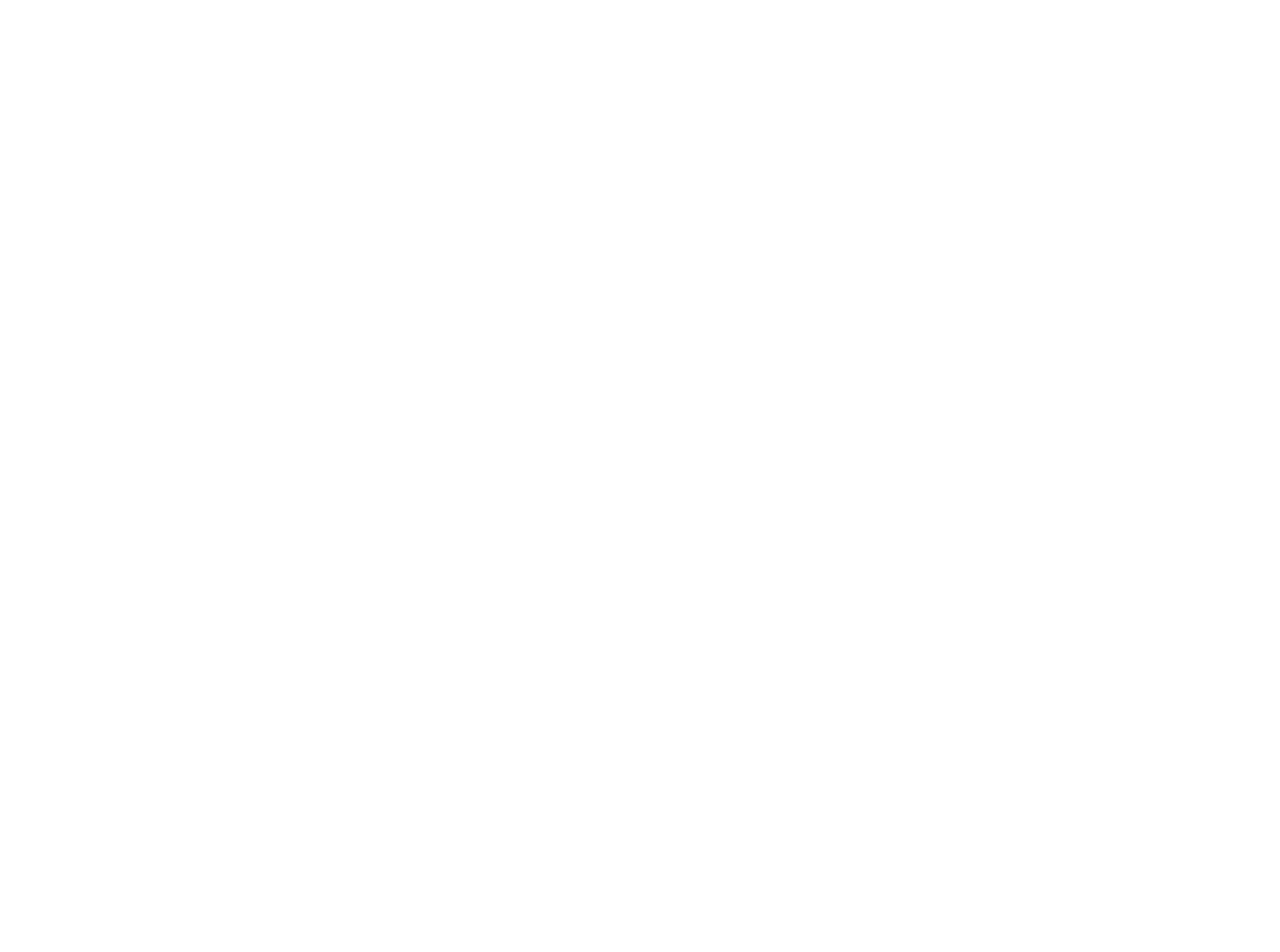
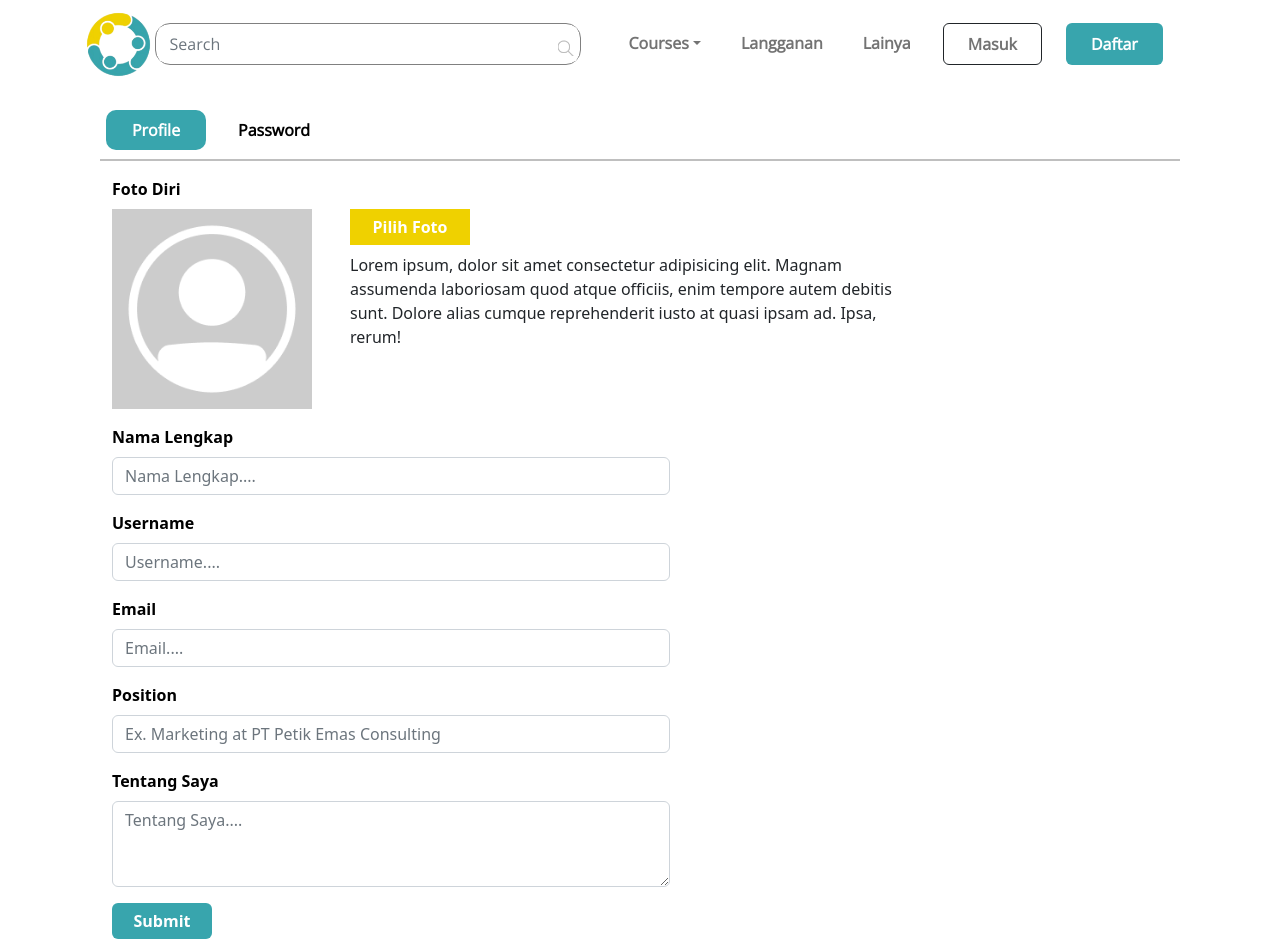
Before and after one commit to ervindwik/fe-comdev, a React (Create React App) app: page /profile/settingprofile in a window 1280 px wide. Before the commit this address had no page. Shown: the top 952 px of the page. Before the commit the page ends 800 px from the top, so only its background shows below. Built offline with nearby package versions, Linux system fonts and the light colour scheme.

Commit message:
chore: slicing page setting profile

```diff
--- a/src/App.js
+++ b/src/App.js
@@ -2,14 +2,14 @@ import React from "react";
 import { Routes, Route } from "react-router-dom";
 import Dashboard from "./Pages/Dashboard";
 import Profile from "./Pages/Profile";
-import PengaturanProfile from "./Pages/PengaturanProfile";
+import SettingProfile from "./Pages/SettingProfile";
 
 function App() {
   return (
     <Routes>
       <Route path="/" element={<Dashboard />} />
       <Route path="/profile" element={<Profile />} />
-      <Route path="/profile/pengaturanprofile" element={<PengaturanProfile/>} />
+      <Route path="/profile/settingprofile" element={<SettingProfile/>} />
     </Routes>
   );
 }
--- a/src/Pages/PengaturanProfile.jsx
+++ /dev/null
@@ -1,30 +0,0 @@
-import React from "react";
-import { Container, Navbar, Nav } from "react-bootstrap";
-// import Footer from "../Components/Footer";
-import NavbarComp from "../Components/Navbar";
-import "../Styles/PengaturanProfile.css";
-
-const SettingProfile = () => {
-    return (
-        <>
-            <NavbarComp />
-            <div className="section1">
-                <Navbar bg="white" expand="lg">
-                    <Container>
-                        <Navbar.Toggle aria-controls="basic-navbar-nav" />
-                        <Navbar.Collapse id="basic-navbar-nav">
-                            <Nav className="me-auto">
-                                <Nav.Link href="#profile" id="isi-nav">Profile</Nav.Link>
-                                <Nav.Link href="#password" id="isi-nav">Password</Nav.Link>
-                            </Nav>
-                        </Navbar.Collapse>
-                    </Container>
-                </Navbar>
-            </div>
-            <hr className="line-style" />
-        </>
-
-    )
-}
-
-export default SettingProfile;
--- /dev/null
+++ b/src/Pages/SettingProfile.jsx
@@ -0,0 +1,99 @@
+import React, { useState } from "react";
+import { Container, Navbar, Nav, Form, Button, Col, Row } from "react-bootstrap";
+import Footer from "../Components/Footer";
+import NavbarComp from "../Components/Navbar";
+import "../Styles/SettingProfile.css";
+import profileImage from "../assets/profile.png";
+import { useRef } from "react";
+
+const SettingProfile = () => {
+    const [profile, setProfile] = useState(profileImage);
+    const hiddenFileInput = useRef(null);
+
+    const handleClick = (e) => {
+        hiddenFileInput.current.click();
+    };
+
+    const handleChange = (e) => {
+    };
+
+    const handleImage = (e) => {
+
+    }
+
+    return (
+        <>
+            <NavbarComp />
+            <div className="navigasi">
+                <Navbar bg="white" expand="lg">
+                    <Container>
+                        <Navbar.Toggle aria-controls="basic-navbar-nav" />
+                        <Navbar.Collapse id="basic-navbar-nav">
+                            <Nav className="me-auto">
+                                <Nav.Link href="/profile/settingprofile" id="btn-profile">Profile</Nav.Link>
+                                <Nav.Link href="#password" id="btn-password">Password</Nav.Link>
+                            </Nav>
+                        </Navbar.Collapse>
+                    </Container>
+                </Navbar>
+            </div>
+            <hr className="line-style" />
+            <div className="form-input-profile">
+                <Container>
+                    <Form>
+                        <Form.Group className="mb-3" controlId="formInput">
+                            <Form.Label className="label">Foto Diri</Form.Label>
+                            <Row>
+                                <Col className="col-md-2 me-5">
+                                    <div className="img-profile">
+                                        <img src={profile} alt="profile" className="" width={200} />
+                                    </div>
+                                </Col>
+                                <Col className="col-md-6">
+                                    <Button className="btn-upload-foto" onClick={handleClick}>
+                                        Pilih Foto
+                                    </Button>
+                                    <input
+                                        type="file"
+                                        ref={hiddenFileInput}
+                                        onChange={handleChange}
+                                        style={{ display: 'none' }}
+                                    />
+                                    <p className="mt-2" >Lorem ipsum, dolor sit amet consectetur adipisicing elit. Magnam assumenda laboriosam quod atque officiis, enim tempore autem debitis sunt. Dolore alias cumque reprehenderit iusto at quasi ipsam ad. Ipsa, rerum!</p>
+                                </Col>
+                            </Row>
+
+                        </Form.Group>
+                        <Form.Group className="mb-3" controlId="formInput">
+                            <Form.Label className="label">Nama Lengkap</Form.Label>
+                            <Form.Control type="text" placeholder="Nama Lengkap...." />
+                        </Form.Group>
+                        <Form.Group className="mb-3" controlId="formInput">
+                            <Form.Label className="label">Username</Form.Label>
+                            <Form.Control type="text" placeholder="Username...." />
+                        </Form.Group>
+                        <Form.Group className="mb-3" controlId="formInput">
+                            <Form.Label className="label">Email</Form.Label>
+                            <Form.Control type="email" placeholder="Email...." />
+                        </Form.Group>
+                        <Form.Group className="mb-3" controlId="formInput">
+                            <Form.Label className="label">Position</Form.Label>
+                            <Form.Control type="text" placeholder="Ex. Marketing at PT Petik Emas Consulting" />
+                        </Form.Group>
+                        <Form.Group className="mb-3" controlId="formInput">
+                            <Form.Label className="label">Tentang Saya</Form.Label>
+                            <Form.Control as="textarea" rows={3} placeholder="Tentang Saya...." />
+                        </Form.Group>
+                        <Button className="btn-submit" type="submit">
+                            Submit
+                        </Button>
+                    </Form>
+                </Container>
+            </div>
+            <Footer />
+        </>
+
+    )
+}
+
+export default SettingProfile;
--- a/src/Styles/PengaturanProfile.css
+++ /dev/null
@@ -1,16 +0,0 @@
-.section1 {
-    margin-top: 8%;
-}
-
-.me-auto #isi-nav {
-    font-weight: bold;
-    color: #000;
-}
-
-.line-style {
-    border-style: solid;
-    background-color: #000;
-    margin-top: 8px;
-    margin-left: 100px;
-    margin-right: 100px;
-}
--- /dev/null
+++ b/src/Styles/SettingProfile.css
@@ -0,0 +1,67 @@
+.navigasi {
+    margin-top: 8%;
+}
+
+#btn-profile {
+    font-weight: bold;
+    color: #ffffff;
+    background-color: #38A5AD;
+    border-radius: 10px;
+    width: 100px;
+    text-align: center;
+}
+
+.me-auto #btn-password {
+    font-weight: bold;
+    color: #000;
+}
+
+.line-style {
+    background-color: #000;
+    border: none;
+    height: 2px;
+    margin-top: 1px;
+    margin-left: 100px;
+    margin-right: 100px;
+}
+
+.form-input-profile {
+    margin-left: 60px;
+    margin-top: 20x;
+}
+
+.form-input-profile #formInput {
+    width: 50%;
+}
+
+.label {
+    color: #000;
+    font-weight: bold;
+}
+
+.btn.btn-primary.btn-submit {
+    background-color: #38A5AD;
+    border: none;
+    color: #ffffff;
+    font-weight: bold;
+    width: 100px;
+    text-align: center;
+}
+
+.btn.btn-primary.btn-submit:hover {
+    background-color: #5ac0c7;
+}
+
+.btn.btn-primary.btn-upload-foto {
+    border-radius: 0%;
+    border: none;
+    padding: 6px 12px;
+    background-color: #EFD100;
+    text-align: center;
+    width: 120px;
+    font-weight: bold;
+}
+
+.btn.btn-primary.btn-upload-foto:hover {
+    background-color: #f7f03b;
+}
```
Also changed, not shown: src/assets/profile.png (added).
